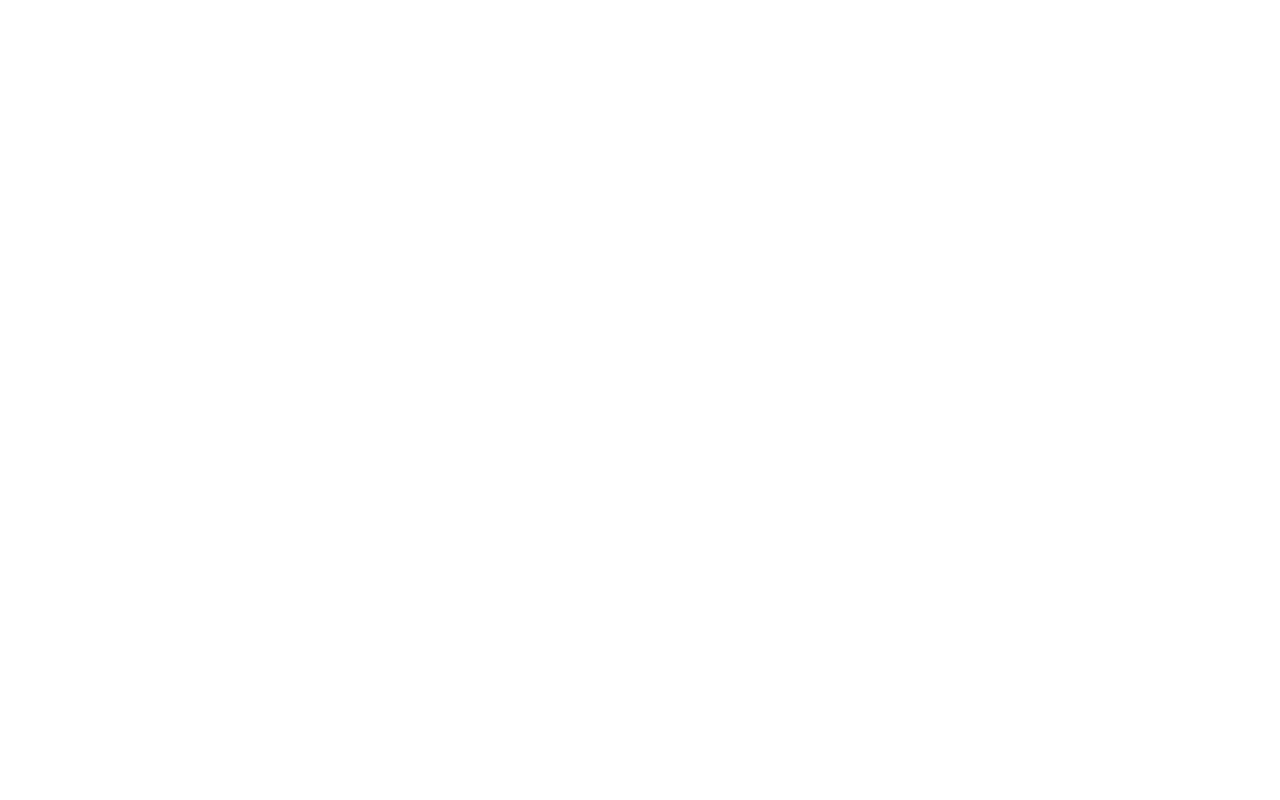
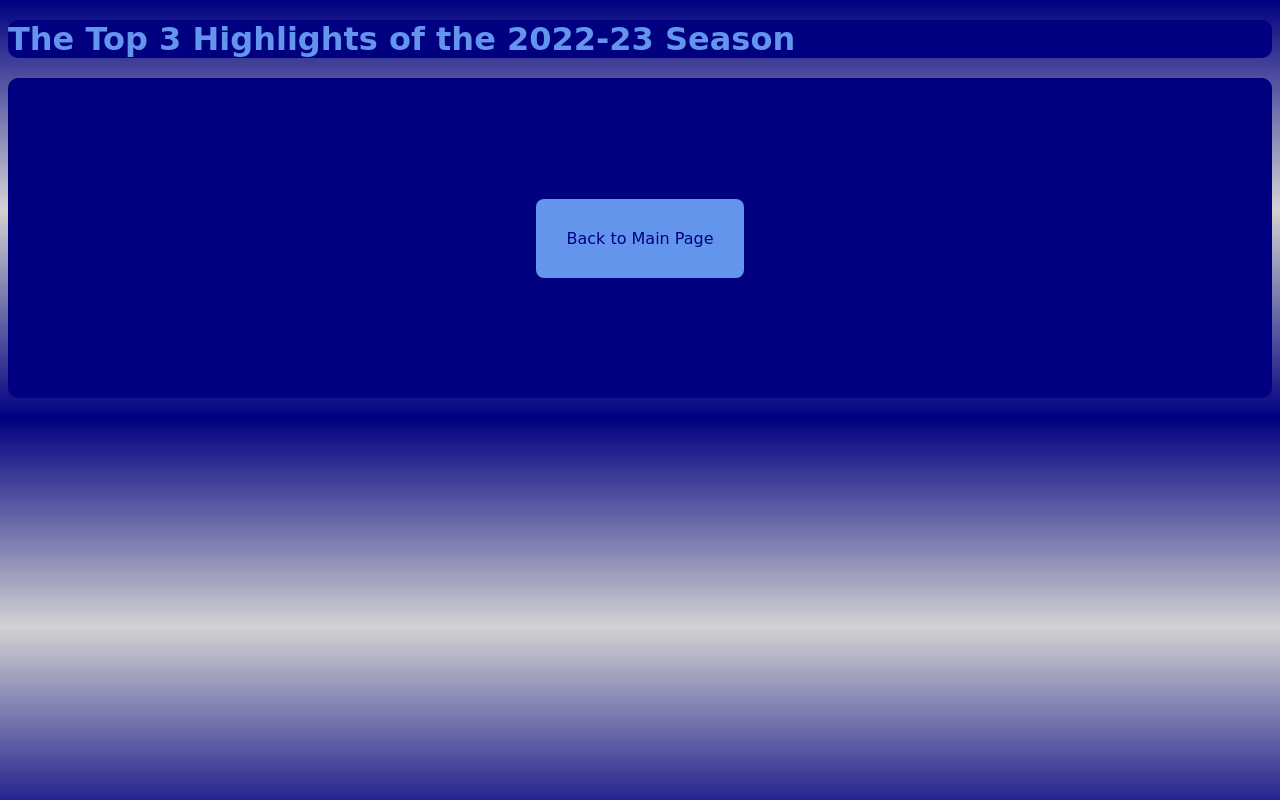
Before and after one commit to mrmarkysharky/cowboys, a plain HTML site: page highlights.html in a window 1280 px wide. Drawn offline with Linux system fonts and the light colour scheme.

Commit message:
newpages

```diff
--- a/highlights.css
+++ b/highlights.css
@@ -0,0 +1,40 @@
+a {
+  color: navy;
+  text-decoration: none;
+  border-radius: 8px;
+  font-family: cursive;
+  background-color: cornflowerblue;
+  padding: 30px;
+}
+
+section {
+  background-color: navy;
+display: flex;
+flex-direction: row;
+justify-content: space-around;
+height: 40vh;
+align-items: center;
+flex-wrap: wrap;
+border-radius: 10px;
+margin-top: 20px;
+margin-bottom: 20px;
+}
+
+body {
+  background: linear-gradient(navy, lightgray, navy)
+}
+
+h1 {
+  background-color: navy;
+  border-radius: 10px;
+  margin-top: 20px;
+  margin-bottom: 20px;
+  color: cornflowerblue;
+  font-family: cursive;
+}
+
+p {
+  color: cornflowerblue;
+  font-family: cursive;
+  font-size: 20px;
+}
--- a/highlights.html
+++ b/highlights.html
@@ -0,0 +1,16 @@
+<!DOCTYPE html>
+<html lang="en">
+<head>
+  <meta charset="UTF-8">
+  <meta http-equiv="X-UA-Compatible" content="IE=edge">
+  <meta name="viewport" content="width=device-width, initial-scale=1.0">
+  <link rel="stylesheet" href="highlights.css">
+  <title>Highlights</title>
+</head>
+<body>
+<h1>The Top 3 Highlights of the 2022-23 Season</h1>
+<section>
+  <a href="index.html">Back to Main Page</a>
+</section>
+</body>
+</html>
```
Also changed, not shown: index.html (+1 -0 lines), otherteams.html (+13 -0 lines), players.html (+13 -0 lines), 3.png (added), dallas cowboys.jpg (added).
